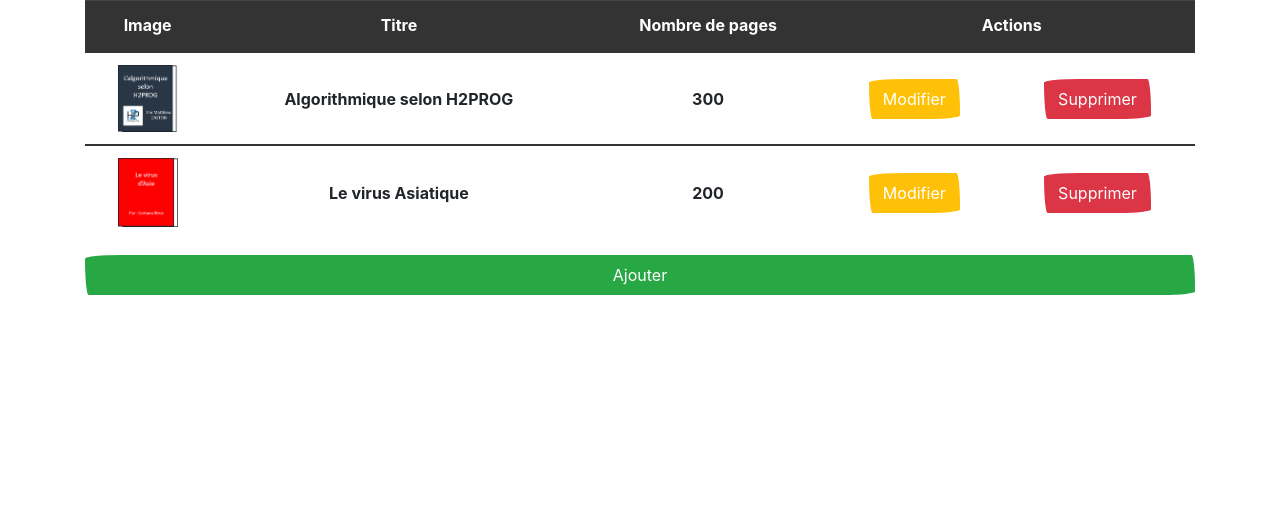
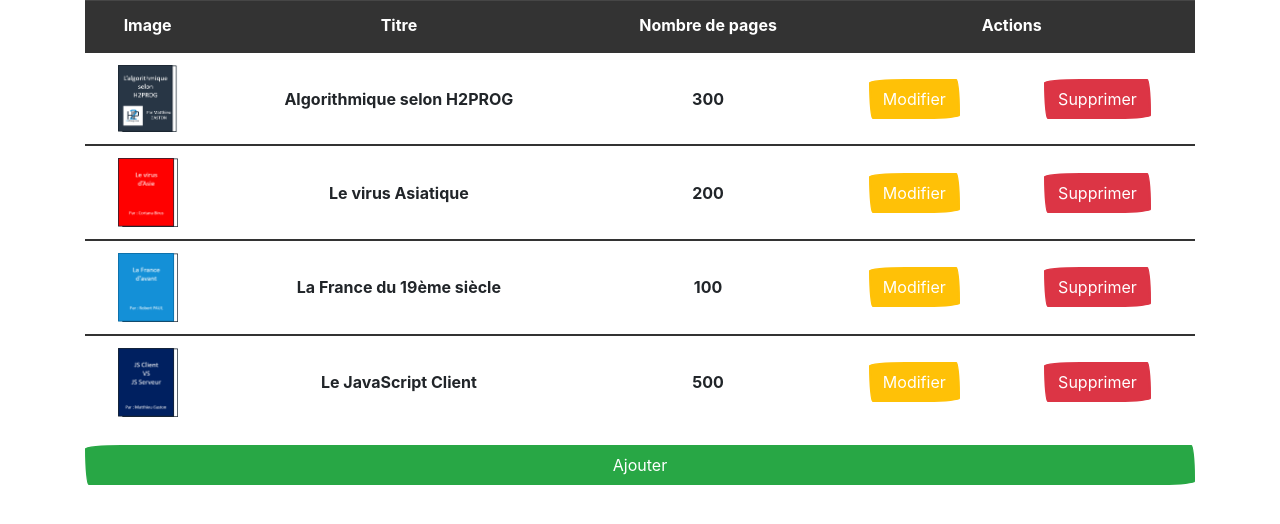
Before and after one commit to Christel-Mirassou/UDEMY-Bibliotheque, a PHP site: page /livres.php in a window 1280 px wide. Shown: the part 145-669 px from the top of the page. Run offline with PHP 8.4, Linux system fonts and the light colour scheme; some libraries are stand-ins or nearby versions; some web fonts are replaced.

Commit message:
Création de la classe Livre et création de 4 livres

```diff
--- a/livres.php
+++ b/livres.php
@@ -1,5 +1,14 @@
 <!-- Démarrage d'un buffer -->
-<?php ob_start() ?>
+<?php
+require_once "Livre.class.php";
+ob_start();
+$l1 = new Livre(1, "Algorithmique selon H2PROG", 300, "algo.png");
+$l2 = new Livre(2, "Le virus Asiatique", 200, "virus.png");
+$l3 = new Livre(3, "La France du 19ème siècle", 100, "france.png");
+$l4 = new Livre(4, "Le JavaScript Client", 500, "JS.png");
+
+$livres = [$l1, $l2, $l3, $l4]
+?>
 
 <table class="table text-center">
   <thead>
@@ -11,20 +20,16 @@
     </tr>
   </thead>
   <tbody>
+    <?php for ($i=0; $i < count($livres); $i++) : ?>
     <tr>
-      <td class="align-middle"><img src="public/images/algo.png" alt="algo" width="60px;"></td>
-      <td class="align-middle">Algorithmique selon H2PROG</td>
-      <td class="align-middle">300</td>
+      <td class="align-middle"><img src="public/images/<?= $livres[$i]->getImage(); ?>" alt="algo" width="60px;"></td>
+      <td class="align-middle"><?= $livres[$i]->getTitre(); ?></td>
+      <td class="align-middle"><?= $livres[$i]->getNbPages(); ?></td>
       <td class="align-middle"><a href=""class="btn btn-warning">Modifier</a></td>
       <td class="align-middle"><a href=""class="btn btn-danger">Supprimer</a></td>
     </tr>
-    <tr>
-      <td class="align-middle"><img src="public/images/virus.png" alt="virus" width="60px;"></td>
-      <td class="align-middle">Le virus Asiatique</td>
-      <td class="align-middle">200</td>
-      <td class="align-middle"><a href=""class="btn btn-warning">Modifier</a></td>
-      <td class="align-middle"><a href=""class="btn btn-danger">Supprimer</a></td>
-    </tr>
+    <?php endfor; ?>
+
   </tbody>
 </table>
 <a href=""class="btn btn-success d-block">Ajouter</a>
```
Also changed, not shown: Livre.class.php (added, +44 -0 lines).
